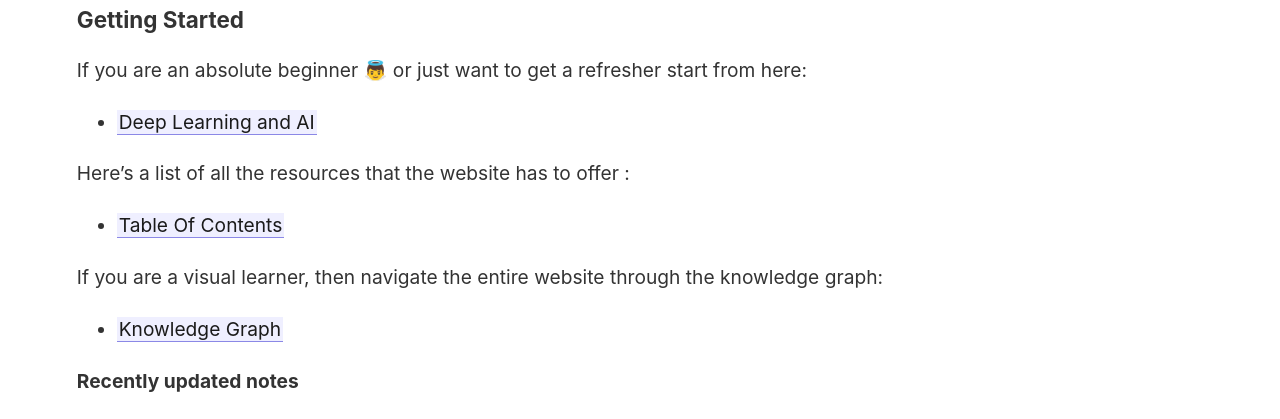
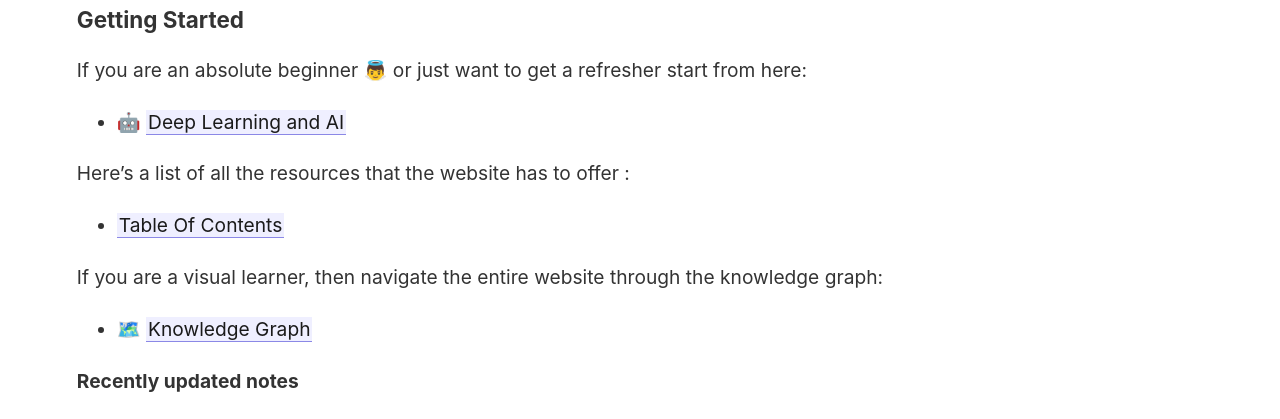
Before and after one commit to proy9714/priyadarshi-digital-garden, a Jekyll site: the page built from _pages/index.md, in a window 1280 px wide. Shown: the part 1034-1453 px from the top of the page. Built offline with Jekyll 4.4.1, drawn with Linux system fonts in a browser that asks for light colours.

Commit message:
vault backup: 2023-06-02 20:34:08

```diff
--- a/_pages/index.md
+++ b/_pages/index.md
@@ -28,15 +28,15 @@ Let's learn, laugh, and unleash the power of AI together 😀!
 
 If you are an absolute beginner 👼 or just want to get a refresher start from here:
 
-- <a class="internal-link" href="deep-learning-and-ai">Deep Learning and AI</a>
+- 🤖 <a class="internal-link" href="deep-learning-and-ai">Deep Learning and AI</a>
 
-Here's a list of all the resources that the website has to offer :
+Here's a list  of all the resources that the website has to offer :
 
-- <a class="internal-link" href="/table-of-contents">Table Of Contents</a>
+-  <a class="internal-link" href="/table-of-contents">Table Of Contents</a>
 
 If you are a visual learner, then navigate the entire website through the knowledge graph:
 
-- <a class="internal-link" href="/knowledge-graph">Knowledge Graph</a>
+- 🗺️ <a class="internal-link" href="/knowledge-graph">Knowledge Graph</a>
 
 
 <strong>Recently updated notes</strong>
```
